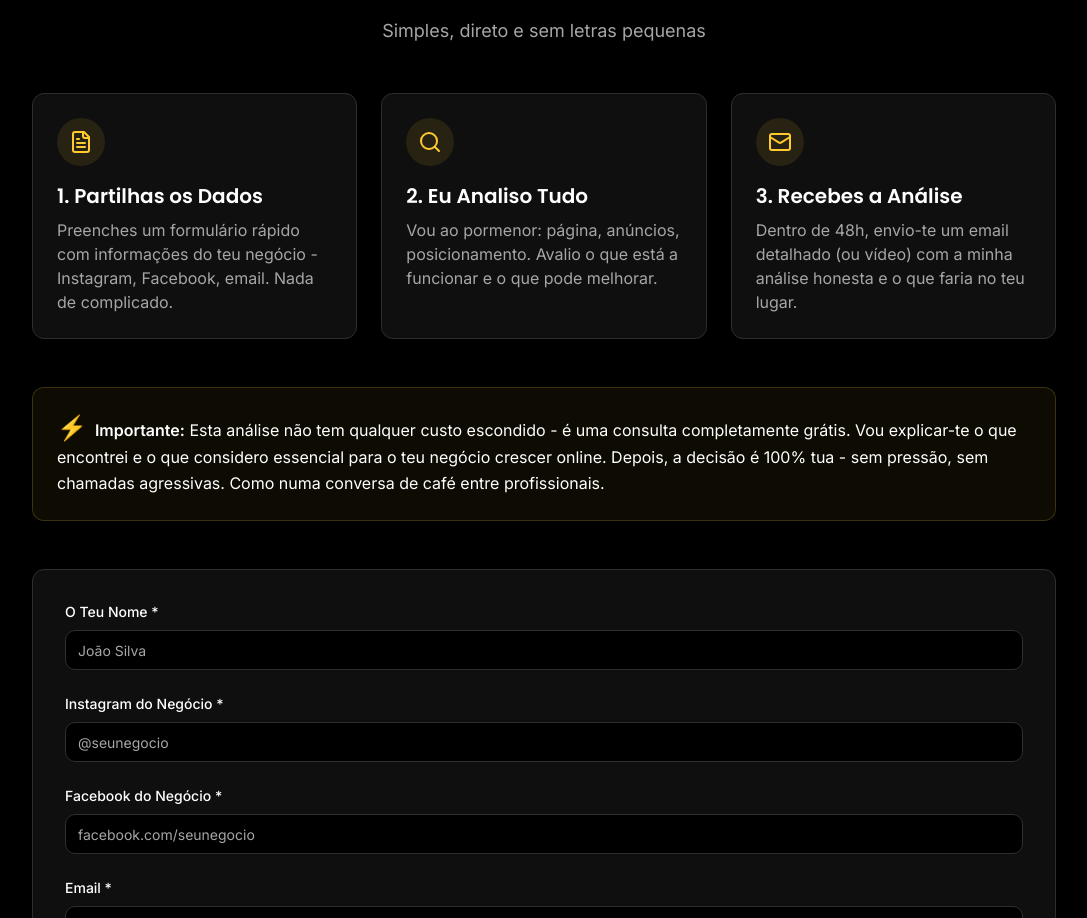
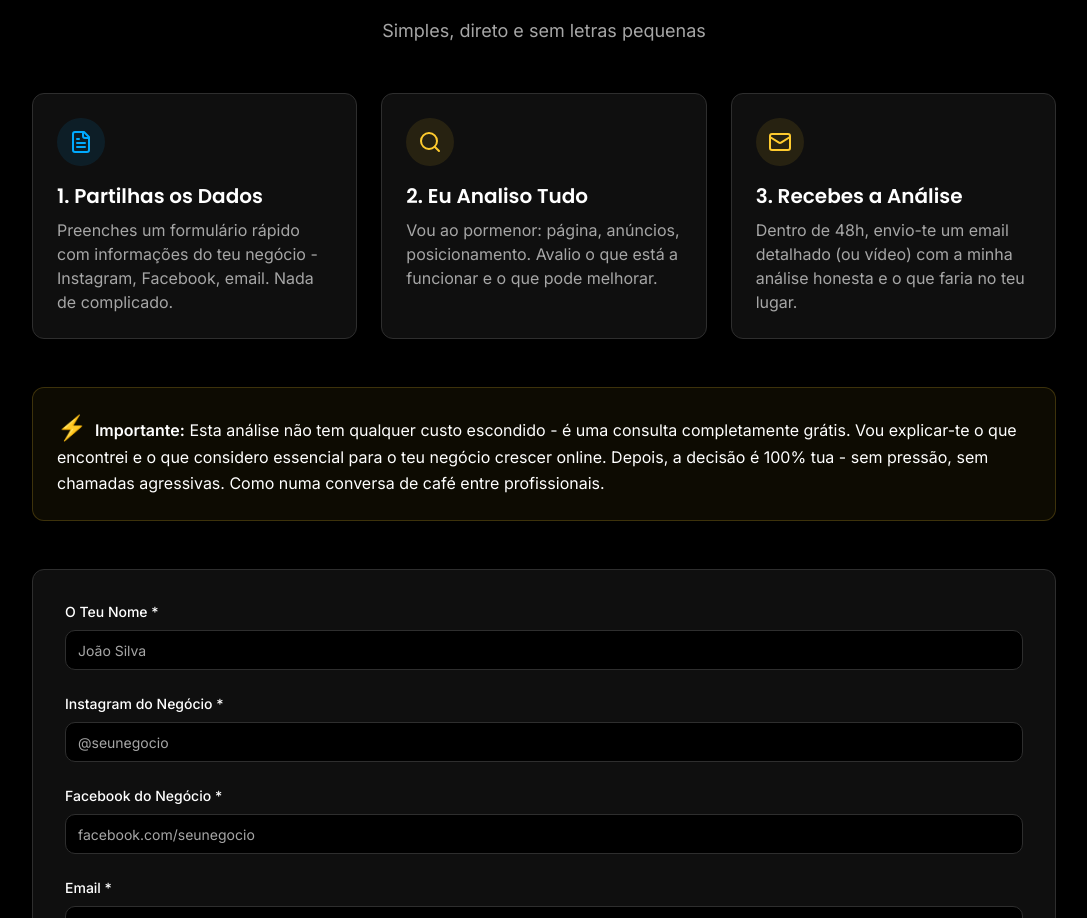
Before and after one commit to Lorythe1st/conversao-masters-pt, a React (Vite) app: page / in a window 1280 px wide. Shown: the part 2372-3290 px from the top of the page, without its empty margins (96-1183 px from the left). Built offline with nearby package versions, Linux system fonts and the light colour scheme; the HTML template or start-up script is replaced by a standard one.

Commit message:
Preceding changes

```diff
--- a/src/components/FreeAuditSection.tsx
+++ b/src/components/FreeAuditSection.tsx
@@ -79,8 +79,8 @@ const FreeAuditSection = () => {
           {/* 3 Steps */}
           <div className="grid md:grid-cols-3 gap-6 mb-12">
             <div className="bg-card p-6 rounded-lg border shadow-sm hover:shadow-md transition-shadow">
-              <div className="w-12 h-12 rounded-full bg-primary/10 flex items-center justify-center mb-4">
-                <FileText className="w-6 h-6 text-primary" />
+              <div className="w-12 h-12 rounded-full bg-accent/10 flex items-center justify-center mb-4">
+                <FileText className="w-6 h-6 text-accent" />
               </div>
               <h3 className="text-xl font-semibold mb-2">1. Partilhas os Dados</h3>
               <p className="text-muted-foreground">
```
